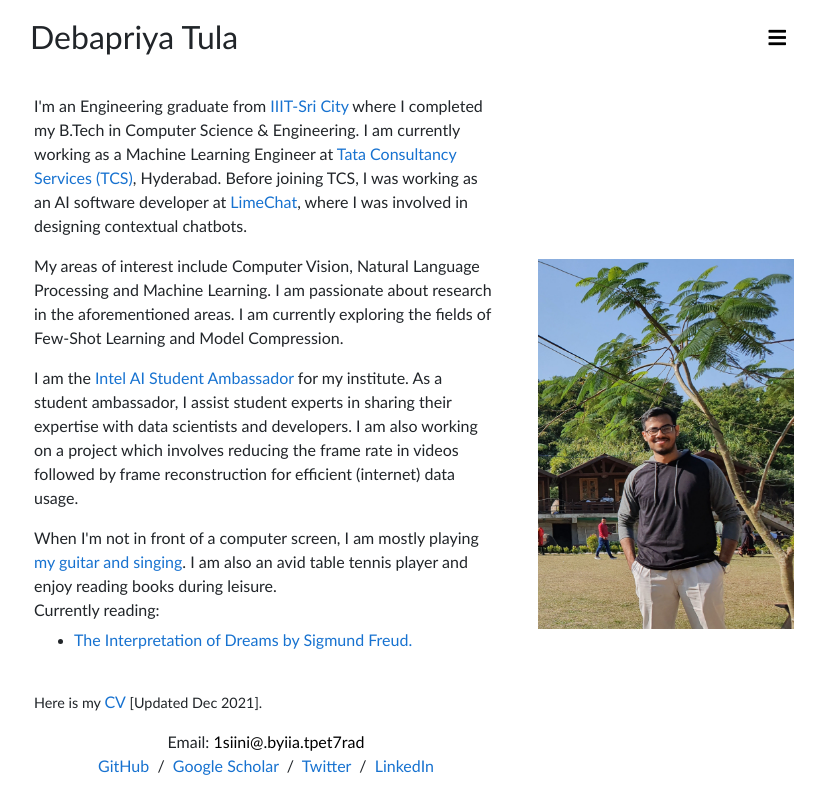
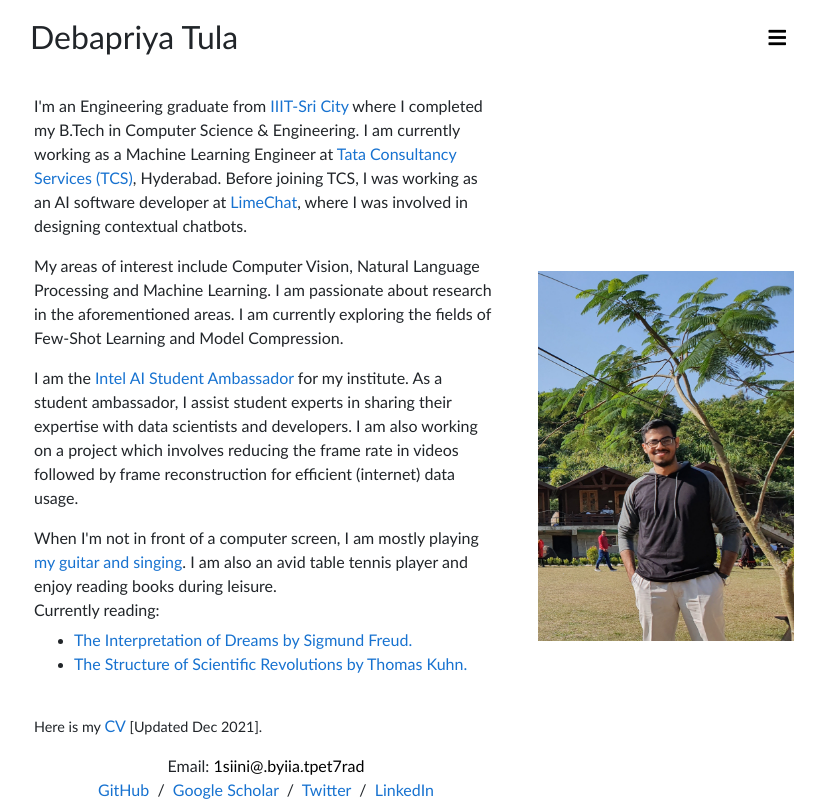
Before and after one commit to Debapriya-Tula/Debapriya-Tula.github.io, a plain HTML site: page index.html in a window 1280 px wide. Shown: the top 805 px of the page, without its empty margins (226-1051 px from the left). Drawn offline with nearby package versions, Linux system fonts and the light colour scheme.

Commit message:
add book

```diff
--- a/index.html
+++ b/index.html
@@ -123,6 +123,7 @@
                     <br> Currently reading:
                     <ul style="margin-top:-10px;">
                     <li><a href="https://www.freud.org.uk/education/resources/the-interpretation-of-dreams/" target="_blank">The Interpretation of Dreams by Sigmund Freud.</a><br>
+                    <li><a href="https://www.britannica.com/topic/The-Structure-of-Scientific-Revolutions" target="_blank">The Structure of Scientific Revolutions by Thomas Kuhn.</a><br>
                     </ul>
                     <br>
                     Here is my <a href="data/Resume_Debapriya.pdf" target="_blank">CV</a> [Updated Dec 2021].
```
